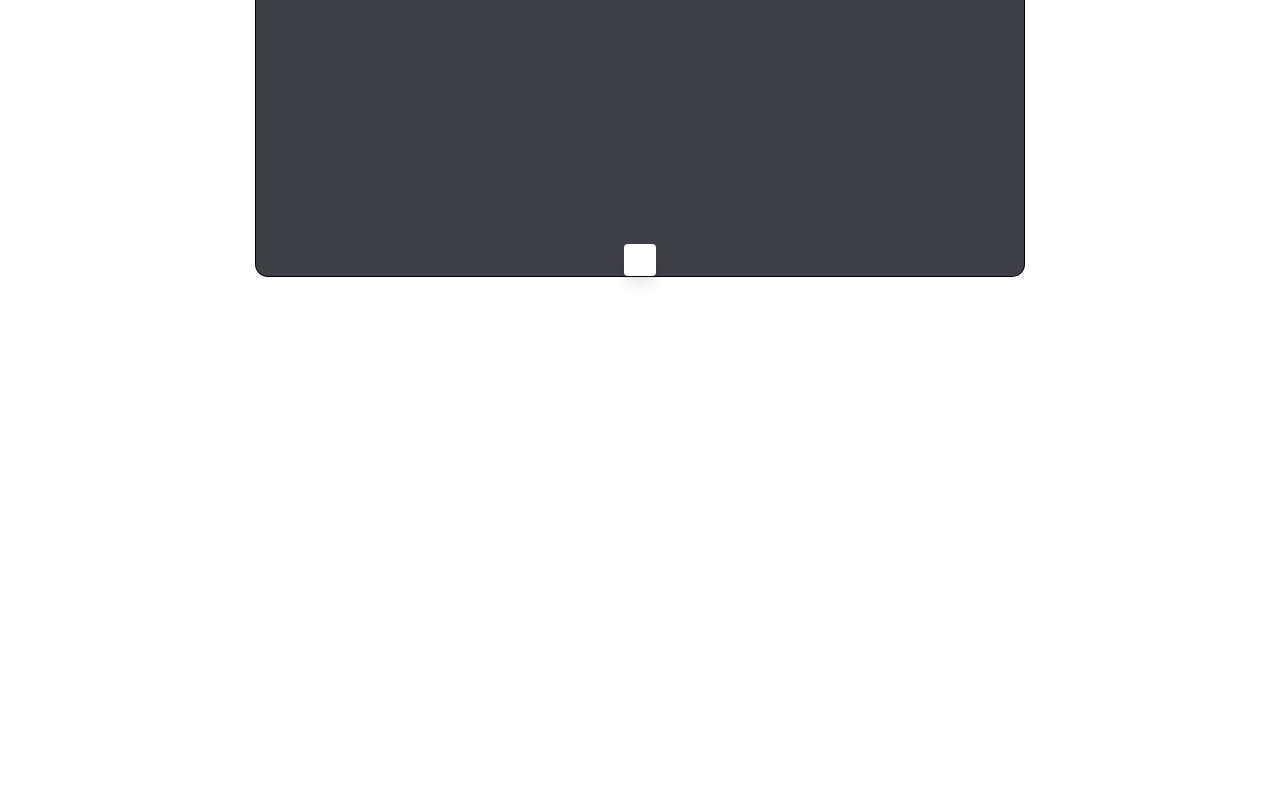
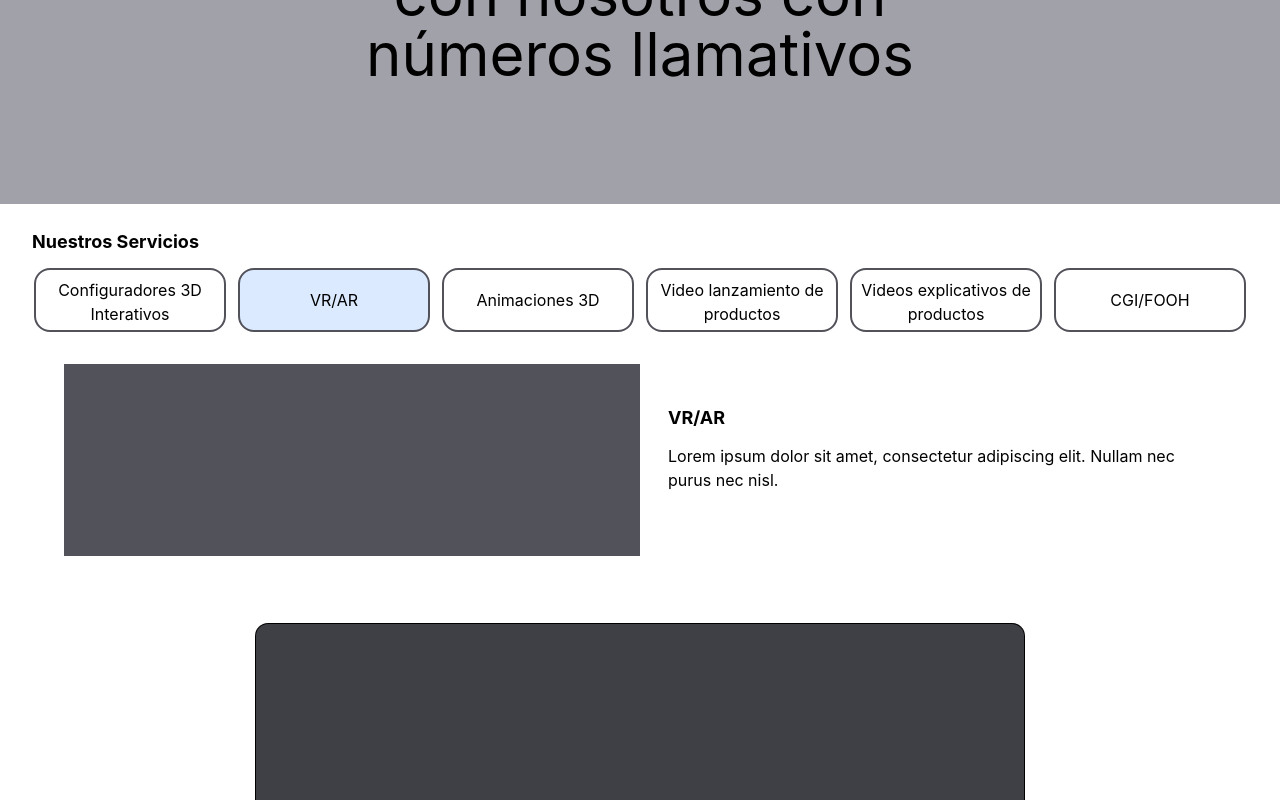
Before and after one commit to ManuelGurbanov/Opptix-Web, a React (Create React App) app: page / in a window 1280 px wide. Shown: the part 1188-1988 px from the top of the page. Before the commit the page ends 1712 px from the top, so only its background shows below. Built offline with nearby package versions, Linux system fonts and the light colour scheme; no server answers.

Commit message:
advance on web structure

```diff
--- a/src/App.js
+++ b/src/App.js
@@ -4,6 +4,9 @@ import ARModelViewer from './ARModelViewer';
 import MainBanner from './MainBanner';
 import Navbar from './Navbar';
 import PopUp from './popup';
+
+import SecondaryBanner from './SecondaryBanner';
+import OurServices from './OurServices';
 function App() {
   const [language, setlanguage] = useState('es');
   const [color, setColor] = useState('#ffffff');
@@ -26,9 +29,11 @@ function App() {
     <Navbar language={language} setLanguage={setlanguage} />
     <MainBanner language={language}/>
     <PopUp language={language}/>
+    <SecondaryBanner language={language}/>
+    <OurServices language={language}/>
     <div className="relative flex flex-col w-screen gap-5 p-6 text-black bg-white sm:h-screen h-1/2 items-center justify-start">
       <ARModelViewer
-        modelSrc="/models/rack.glb"
+        modelSrc="/models/rack-modulable.glb"
         color={color}
         texturePath={texturePath}
         showAccesory={showAccesory}
--- a/src/Navbar.js
+++ b/src/Navbar.js
@@ -34,7 +34,7 @@ function Navbar({ language, setLanguage }) {
                   : "/flags/eeuu.webp"
               }
               alt={language === "es" ? "Español" : "Ingles"}
-              className="w-12"
+              className="w-8"
             />
           </button>
         </div>
--- /dev/null
+++ b/src/OurServices.js
@@ -0,0 +1,75 @@
+import React, { useState } from 'react';
+
+function OurServices({ language }) {
+  const [actualService, setActualService] = useState(1);
+  const services = [
+    {
+      id: 0,
+      name: "Configuradores 3D Interativos",
+      description: "Lorem ipsum dolor sit amet, consectetur adipiscing elit. Nullam nec purus nec nisl."
+    },
+    {
+      id: 1,
+      name: "VR/AR",
+      description: "Lorem ipsum dolor sit amet, consectetur adipiscing elit. Nullam nec purus nec nisl."
+    },
+    {
+        id: 2,
+        name: "Animaciones 3D",
+        description: "Lorem ipsum dolor sit amet, consectetur adipiscing elit. Nullam nec purus nec nisl."
+      },
+      {
+        id: 3,
+        name: "Video lanzamiento de productos",
+        description: "Lorem ipsum dolor sit amet, consectetur adipiscing elit. Nullam nec purus nec nisl."
+      },
+      {
+        id: 4,
+        name: "Videos explicativos de productos",
+        description: "Lorem ipsum dolor sit amet, consectetur adipiscing elit. Nullam nec purus nec nisl."
+      },
+      {
+        id: 5,
+        name: "CGI/FOOH",
+        description: "Lorem ipsum dolor sit amet, consectetur adipiscing elit. Nullam nec purus nec nisl."
+      }
+
+  ];
+
+  return (
+    <div className='w-screen bg-white text-black p-3 px-8'>
+      <h1 className='font-bold text-lg w-full text-left mt-3 mb-3'>
+        Nuestros Servicios
+      </h1>
+      <div className='flex gap-3 items-center justify-center'>
+        {services.map((service) => (
+          <button
+            key={service.id}
+            className={`border-zinc-600 border-2 rounded-2xl p-2 w-48 h-16 hover:scale-105 transition-transform ease-in-out ${
+              actualService === service.id ? 'bg-blue-100' : 'bg-white'
+            }`}
+            onClick={() => setActualService(service.id)}
+          >
+            {service.name}
+          </button>
+        ))}
+      </div>
+
+        {/* Seccion mitad video mitad texto, descripcion */}
+      <section className='flex full p-8 h-64 rounded-lg'>
+            <div className='bg-zinc-600 w-1/2 p-7'>
+            </div>
+            <div className='bg-white w-1/2 p-7'>
+                <h1 className='font-bold text-lg w-full text-left mt-3 mb-3'>
+                    {services[actualService].name}
+                </h1>
+                <p className='font-normal text-md w-full text-left mb-3'>
+                    {services[actualService].description}
+                </p>
+            </div>
+      </section>
+    </div>
+  );
+}
+
+export default OurServices;
--- /dev/null
+++ b/src/SecondaryBanner.js
@@ -0,0 +1,13 @@
+import React from 'react';
+import { translate } from "./Translations";
+function SecondaryBanner({language}) {
+  return (
+    <div className='w-full h-[60vh] bg-zinc-400 flex flex-col justify-center items-center text-black p-12'>
+        <h1 className='font-normal sm:text-6xl text-3xl sm:p-9 p-4 w-2/3 text-center'>
+            {translate("secondaryBanner", language)}
+        </h1>
+    </div>
+  );
+}
+
+export default SecondaryBanner;
--- a/src/Translations.js
+++ b/src/Translations.js
@@ -7,7 +7,8 @@ const translations = {
       bannerMain: "Transform products\ninto experiences.",
       bannerSecond: "Connect visually, \nand sell strategically.",
       popUpTittle: "We give you:",
-      popUpText: "Our product configurator, Our augmented reality and the 3D model of YOUR product, FREE"
+      popUpText: "Our product configurator, Our augmented reality and the 3D model of YOUR product, FREE",
+      secondaryBanner: "Titulo en Ingles"
     },
     es: {
       services: "Servicios",
@@ -17,7 +18,8 @@ const translations = {
       bannerMain: "Transforma productos\nen experiencias.",
       bannerSecond: "Conecta visualmente, \n y vende estrategicamente.",
       popUpTittle: "TE REGALAMOS:",
-      popUpText: "Nuestro configurador de producto, Nuestra realidad aumentada y el modelo 3D de TU producto, GRATIS"
+      popUpText: "Nuestro configurador de producto, Nuestra realidad aumentada y el modelo 3D de TU producto, GRATIS",
+      secondaryBanner: "Estadísticas de Beneficios de trabajar con nosotros con números llamativos"
     },
   };
 
```
Also changed, not shown: 1 other file (tests, documents, lock files or other folders).
